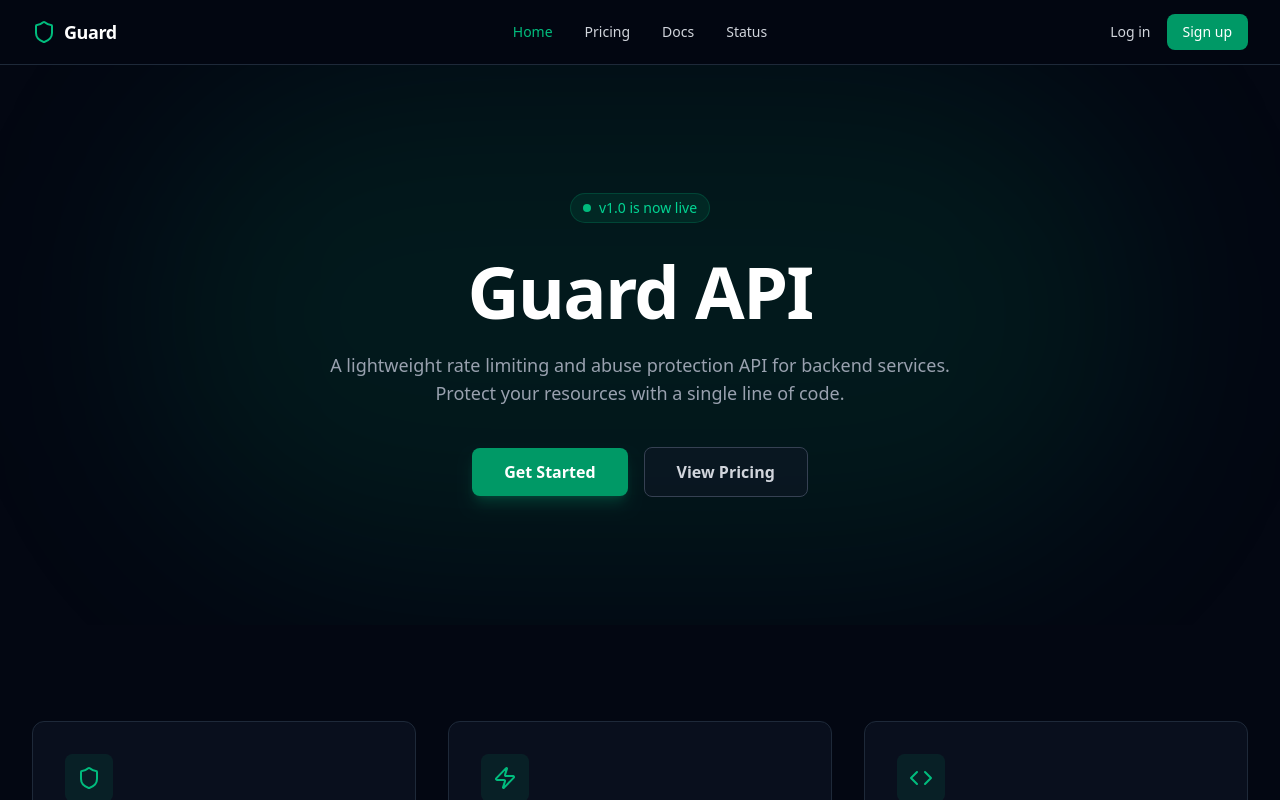
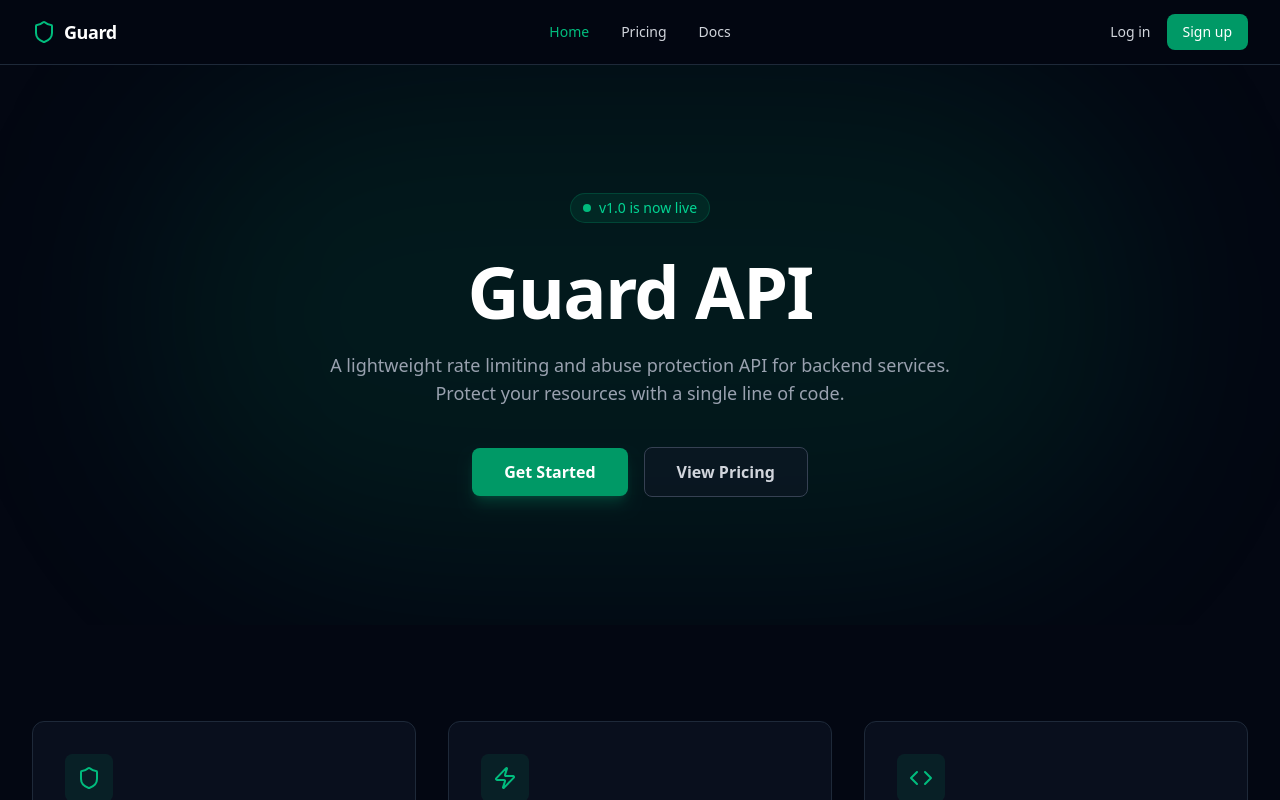
Before and after one commit to shammy911/guard-web, a Next.js app: page / in a window 1280 px wide. Shown: the top 800 px of the page. Built offline with nearby package versions, Linux system fonts and the light colour scheme; no server answers.

Commit message:
feat: add status, billing, settings, and usage pages; implement UI components for account management

```diff
--- /dev/null
+++ b/app/(public)/_status/page.tsx
@@ -0,0 +1,3 @@
+export default function StatusPage() {
+  return <>Status Page</>;
+}
--- a/components/Navbar.tsx
+++ b/components/Navbar.tsx
@@ -61,12 +61,12 @@ export function Navbar() {
           >
             Docs
           </Link>
-          <Link
+          {/* <Link
             href="/status"
             className={`text-sm font-medium transition-colors hover:text-emerald-400 ${isActive("/status") ? "text-emerald-500" : "text-gray-300"}`}
           >
             Status
-          </Link>
+          </Link> */}
         </div>
 
         <div className="hidden md:flex md:items-center md:gap-4 ">
--- a/components/Sidebar.tsx
+++ b/components/Sidebar.tsx
@@ -33,16 +33,16 @@ export function Sidebar() {
       path: "/app/logs",
       icon: FileText,
     },
-    {
-      name: "Billing",
-      path: "/app/billing",
-      icon: CreditCard,
-    },
-    {
-      name: "Settings",
-      path: "/app/settings",
-      icon: Settings,
-    },
+    // {
+    //   name: "Billing",
+    //   path: "/app/billing",
+    //   icon: CreditCard,
+    // },
+    // {
+    //   name: "Settings",
+    //   path: "/app/settings",
+    //   icon: Settings,
+    // },
   ];
 
   const session = useSession();
```
Also changed, not shown: app/app/_billing/page.tsx (renamed from app/app/billing/page.tsx), app/app/_settings/page.tsx (renamed from app/app/settings/page.tsx), app/app/usage/page.tsx (renamed from app/app/(usage)/page.tsx).
